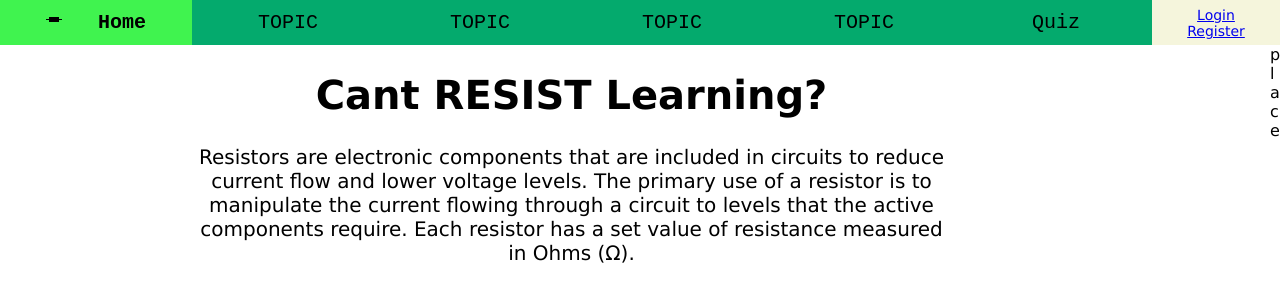
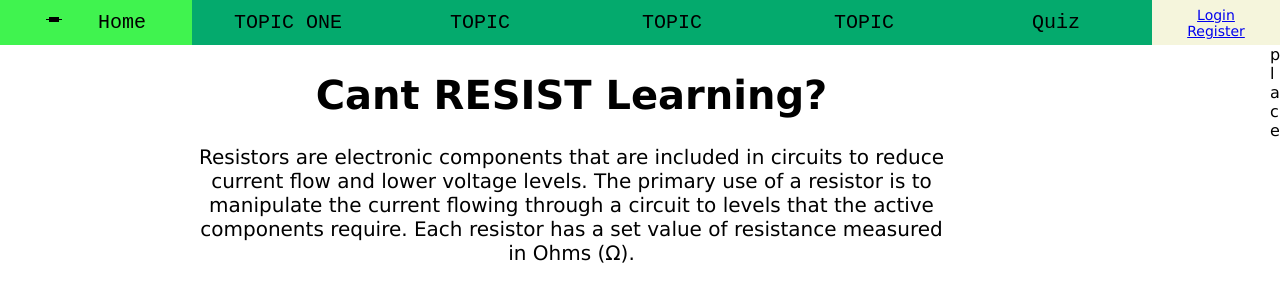
Before and after one commit to lfelstead/CITS3403_Project, a Flask app: page / in a window 1280 px wide. Shown: the top 300 px of the page. Run offline with Flask 2, Linux system fonts and the light colour scheme; some libraries are stand-ins or nearby versions.

Commit message:
Implemented dynamic header for page selection

```diff
--- a/app/routes.py
+++ b/app/routes.py
@@ -9,6 +9,24 @@ from flask_login import login_user, current_user, logout_user, login_required
 @app.route("/home")
 def home():
     return render_template("home.html")
+
+@app.route("/one")
+def one():
+    return render_template("topic-one.html")
+
+# TEMPORARY:
+
+@app.route("/two")
+def two():
+    return render_template("topic-one.html")
+
+@app.route("/three")
+def three():
+    return render_template("topic-one.html")
+
+@app.route("/four")
+def four():
+    return render_template("topic-one.html")
 
 @app.route("/quiz", methods = ['GET','POST'])
 def quiz():
--- a/app/static/js/page-script.js
+++ b/app/static/js/page-script.js
@@ -1,18 +1,38 @@
-/* JavaScript for the header */
-// When the user scrolls the page, execute myFunction
-// window.onscroll = function() {myFunction()};
+const NUMBER_OF_HEADER_ITEMS = 6 // Not including Register/Login
 
-// Get the topbar
-// var topbar = document.getElementById("topbar");
+/* Document Ready: */
+$(document).ready(() => {
+  // Load on page specific scripts
+  switch(window.location.pathname) {
+    case "/home":
+      $("#debug").text("test");
+      break;
+    case "/one":
+      break;
+    case "quiz":
+      break;
+    default:
+  }
+  setHeader();
+});
 
-// Get the offset position of the topbar
-// var sticky = topbar.offsetTop;
+function topicInit() {
 
-// Add the sticky class to the topbar when you reach its scroll position. Remove "sticky" when you leave the scroll position
-/* function myFunction() {
-  if (window.pageYOffset >= sticky) {
-    topbar.classList.add("sticky")
-  } else {
-    topbar.classList.remove("sticky");
+}
+
+/**
+ * Sets active class to header item corrosponding to current page     \
+ * Does not apply to login/register buttons but login/register pages
+ * should disable all active classes                                  \
+ */
+function setHeader() {
+  // Remove active class from any element in header
+  $("#main-header ul a.active").removeClass("active");
+
+  // Add active class to corrosponding header item
+  let $headerItems = $("#main-header ul a");
+  for(let i = 0; i < NUMBER_OF_HEADER_ITEMS; i++) {
+    if(window.location.pathname == $headerItems[i].pathname)
+      $($headerItems[i]).addClass("active");
   }
-} */
+}
--- a/app/templates/layout.html
+++ b/app/templates/layout.html
@@ -15,19 +15,19 @@
 <body>
   <header id="main-header">
     <ul>
-      <a class="header-item active" href="{{url_for('home')}}">
+      <a class="header-item" href="{{url_for('home')}}">
         <li><img src="{{url_for('static', filename='favicon.ico')}}" alt=""> &nbsp; Home</li>
       </a>
-      <a class="header-item" href="">
+      <a class="header-item" href="{{url_for('one')}}">
+        <li>TOPIC ONE</li>
+      </a>
+      <a class="header-item" href="{{url_for('two')}}">
+          <li>TOPIC</li>
+      </a>
+      <a class="header-item" href="{{url_for('three')}}">
         <li>TOPIC</li>
       </a>
-      <a class="header-item" href="">
-          <li>TOPIC</li>
-      </a>
-      <a class="header-item" href="">
-        <li>TOPIC</li>
-      </a>
-      <a class="header-item" href="">
+      <a class="header-item" href="{{url_for('four')}}">
         <li>TOPIC</li>
       </a>
       <a class ="header-item" href="{{url_for('quiz')}}">
@@ -49,6 +49,8 @@
   <div id="body-wrapper">
     <main id="content">
       {% block content %}{% endblock %}
+      <p id="debug"></p>
+      <p id=practice-quiz></p>
     </main>
     <aside id="progress">
       p<br>l<br>a<br>c<br>e
```
